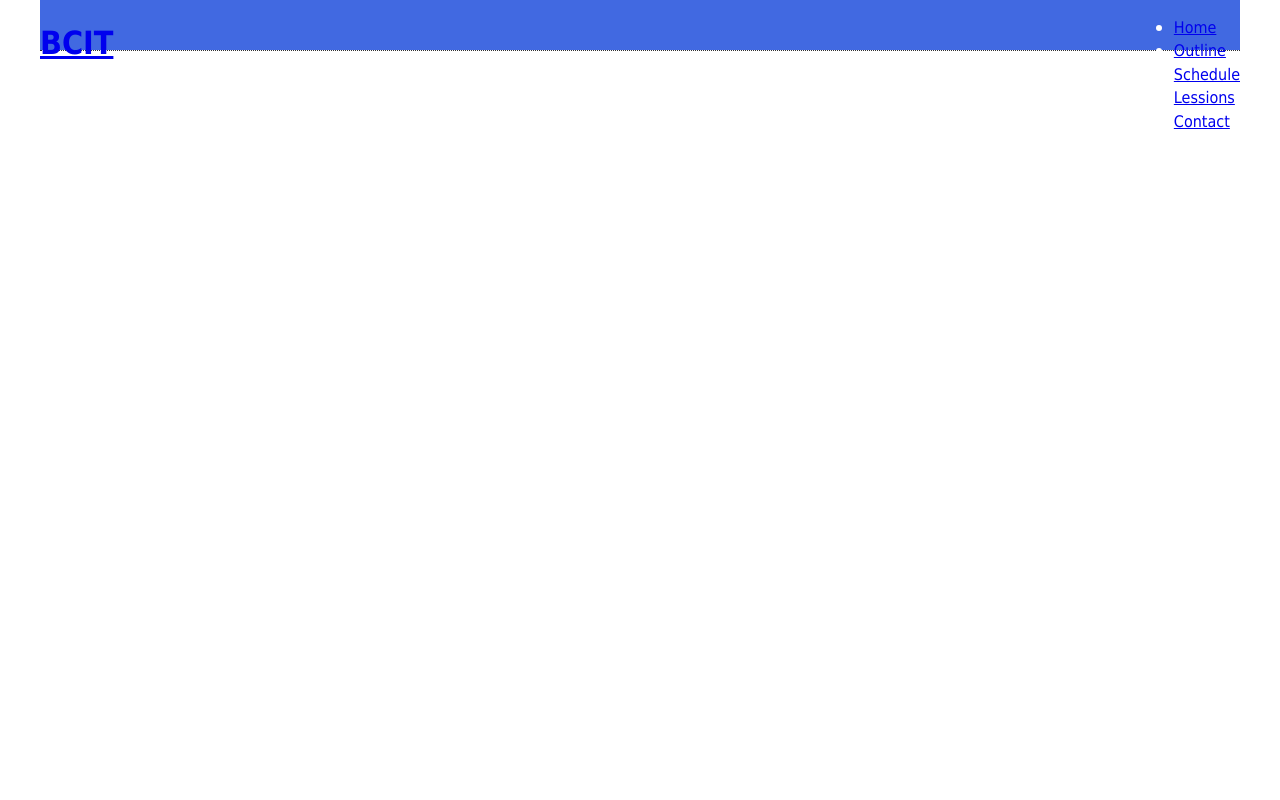
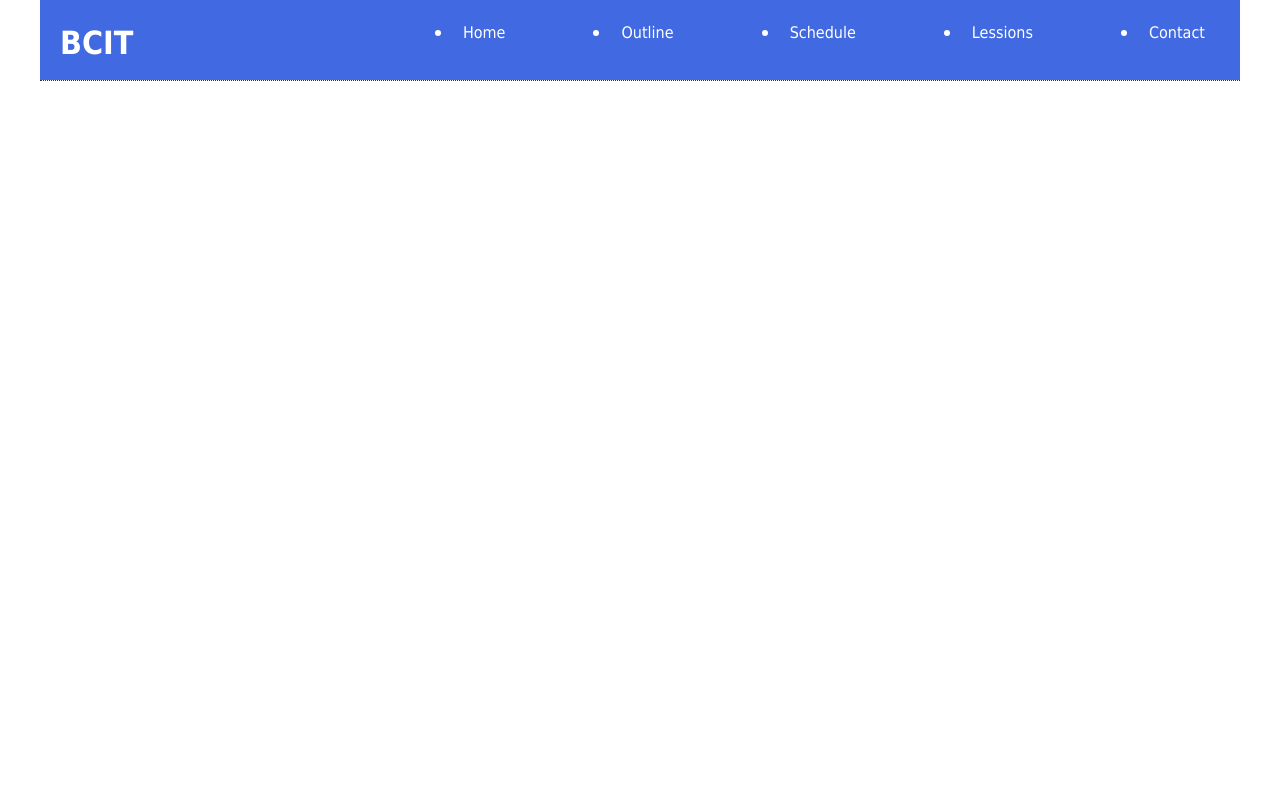
Before and after one commit to thaqueubc/final_project, a PHP site: page / in a window 1280 px wide. Run offline with PHP 8.4, Linux system fonts and the light colour scheme; style sheets or scripts are compiled from the project's sources.

Commit message:
update header style

```diff
--- a/scss/_header.scss
+++ b/scss/_header.scss
@@ -2,14 +2,39 @@
 
 header{
     background-color: $navbar-color;
-    height: 50px;
+    height: 80px;
     color: $text-color-light;
     display: flex;
     justify-content: space-between;
     padding: 0;
 
-    .h1{
+    div.h1{
+         flex: 1 1 30%;
+         margin-bottom: 0;
+         margin-left: 20px;
+         a{
+            color: $text-color-light;
+            text-align: center;
+            text-decoration: none;
+         }
 
     }
 
+    nav{
+        flex: 1 1 70%;
+        padding: 5px;
+        margin-right: 20px;
+
+        ul{
+        display: flex;
+        justify-content: space-between;
+
+        a{
+            text-decoration: none;
+            color: $text-color-light;
+            padding: 10px;
+        }
+        }
+
+    }
 }
```
